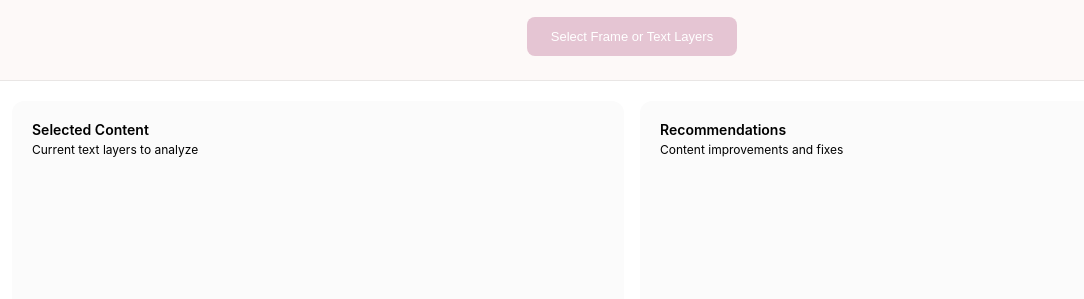
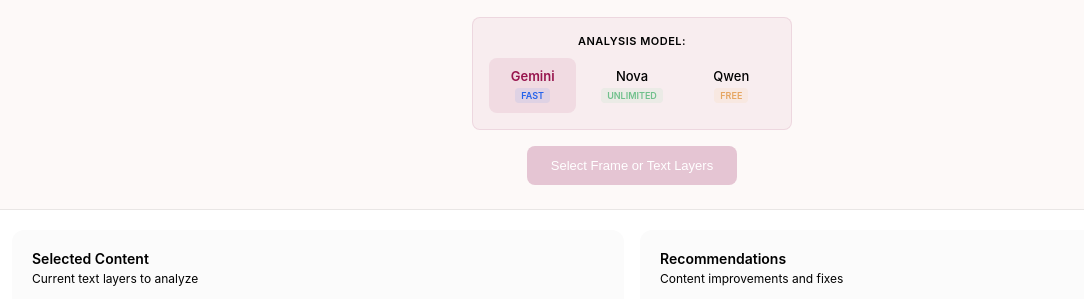
Before and after one commit to okimadesigner/Axis-Content-Wand, a website: page ui.html in a window 1280 px wide. Shown: the part 189-488 px from the top of the page, without its empty margins (8-1092 px from the left). Drawn offline with Linux system fonts and the light colour scheme.

Commit message:
feat: add model selector with Gemini/Nova/Qwen options

```diff
--- a/ui.html
+++ b/ui.html
@@ -541,6 +541,116 @@
             color: #059669;
             font-weight: 500;
         }
+
+.model-selector {
+    margin: 16px 0;
+    padding: 16px;
+    background: rgba(151, 20, 77, 0.05);
+    border-radius: 8px;
+    border: 1px solid rgba(151, 20, 77, 0.1);
+}
+
+.model-label {
+    font-size: 11px;
+    font-weight: 600;
+    color: var(--figma-color-text-secondary);
+    text-transform: uppercase;
+    letter-spacing: 0.5px;
+    margin-bottom: 10px;
+}
+
+.model-options {
+    display: flex;
+    gap: 12px;
+    justify-content: center;
+}
+
+.model-option {
+    flex: 1;
+    display: flex;
+    flex-direction: column;
+    align-items: center;
+    padding: 10px 12px;
+    background: var(--figma-color-bg);
+    border: 2px solid var(--figma-color-border);
+    border-radius: 8px;
+    cursor: pointer;
+    transition: all 0.2s ease;
+}
+
+.model-option:hover {
+    border-color: rgba(151, 20, 77, 0.3);
+    background: rgba(151, 20, 77, 0.03);
+}
+
+.model-option input[type="radio"] {
+    position: absolute;
+    opacity: 0;
+}
+
+.model-option input[type="radio"]:checked + .model-name {
+    color: #97144d;
+    font-weight: 600;
+}
+
+.model-option input[type="radio"]:checked ~ .model-badge {
+    opacity: 1;
+}
+
+.model-option:has(input:checked) {
+    border-color: #97144d;
+    background: rgba(151, 20, 77, 0.08);
+}
+
+.model-name {
+    font-size: 13px;
+    font-weight: 500;
+    color: var(--figma-color-text);
+    margin-bottom: 4px;
+}
+
+.model-badge {
+    font-size: 9px;
+    padding: 2px 6px;
+    border-radius: 4px;
+    font-weight: 600;
+    text-transform: uppercase;
+    opacity: 0.6;
+    transition: opacity 0.2s;
+}
+
+.model-badge.fast {
+    background: rgba(59, 130, 246, 0.1);
+    color: #2563eb;
+}
+
+.model-badge.unlimited {
+    background: rgba(34, 197, 94, 0.1);
+    color: #16a34a;
+}
+
+.model-badge.free {
+    background: rgba(245, 158, 11, 0.1);
+    color: #d97706;
+}
+
+/* Rate limit error styling */
+.rate-limit-error {
+    background: rgba(239, 68, 68, 0.1);
+    border: 1px solid rgba(239, 68, 68, 0.3);
+    color: #dc2626;
+    padding: 12px 16px;
+    border-radius: 8px;
+    margin: 12px 0;
+    font-size: 12px;
+    font-weight: 500;
+}
+
+.rate-limit-error .suggestion {
+    margin-top: 8px;
+    font-weight: normal;
+    color: #991b1b;
+}
     </style>
 </head>
 
@@ -770,6 +880,27 @@
                 A simple yet powerful plugin that audits Figma design copy in one click - based on our Content Design
                 System guidelines.
             </p>
+            <!-- Add this RIGHT AFTER the .hero-description paragraph -->
+<div class="model-selector">
+    <div class="model-label">Analysis Model:</div>
+    <div class="model-options">
+        <label class="model-option">
+            <input type="radio" name="model" value="gemini" checked>
+            <span class="model-name">Gemini</span>
+            <span class="model-badge fast">Fast</span>
+        </label>
+        <label class="model-option">
+            <input type="radio" name="model" value="nova">
+            <span class="model-name">Nova</span>
+            <span class="model-badge unlimited">Unlimited</span>
+        </label>
+        <label class="model-option">
+            <input type="radio" name="model" value="qwen">
+            <span class="model-name">Qwen</span>
+            <span class="model-badge free">Free</span>
+        </label>
+    </div>
+</div>
             <button class="primary-btn" id="analyzeBtn" disabled>Select Frame or Text Layers</button>
             <div class="optimization-hint" id="optimizationHint" style="display: none;"></div>
         </div>
```
